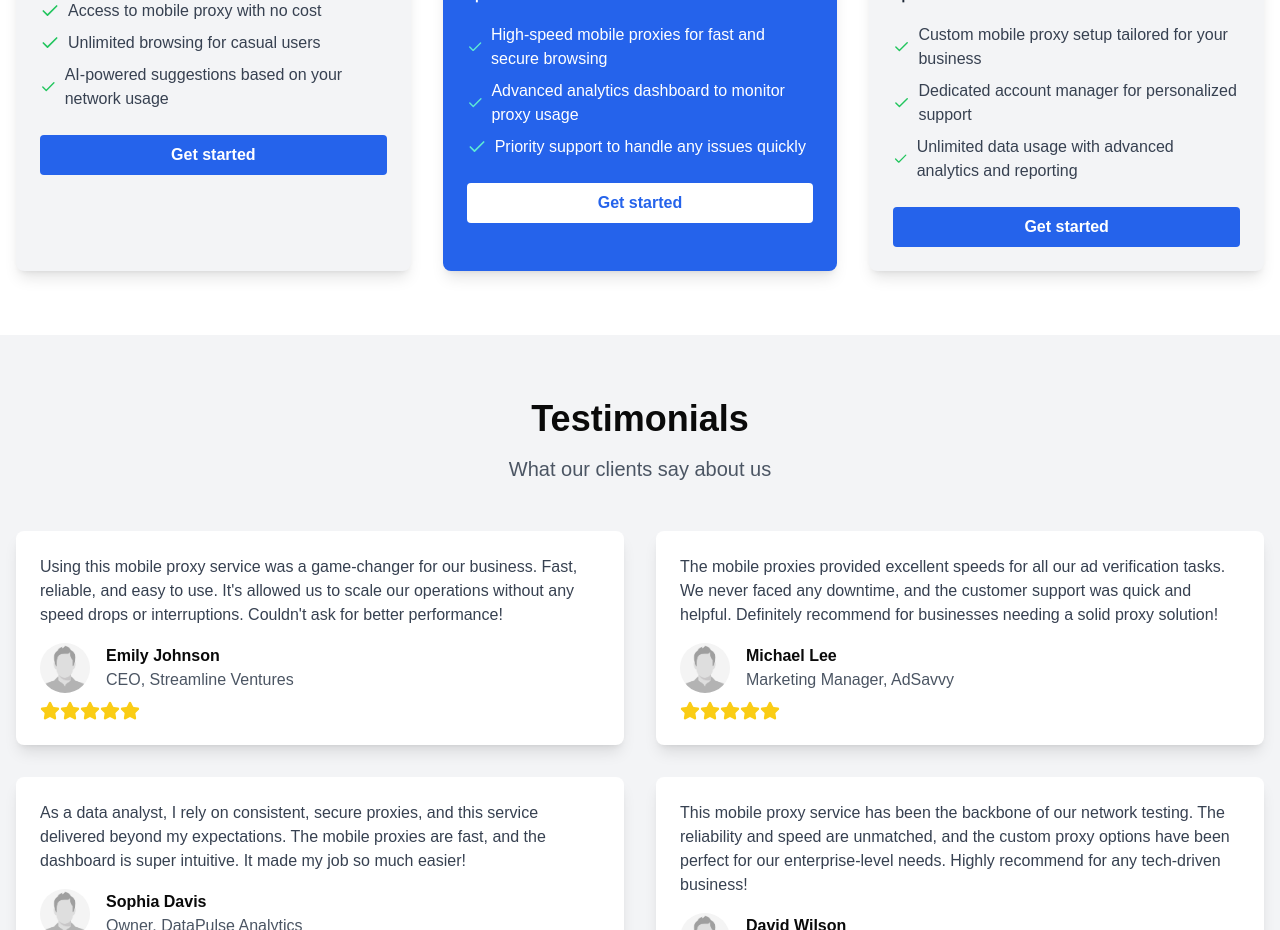
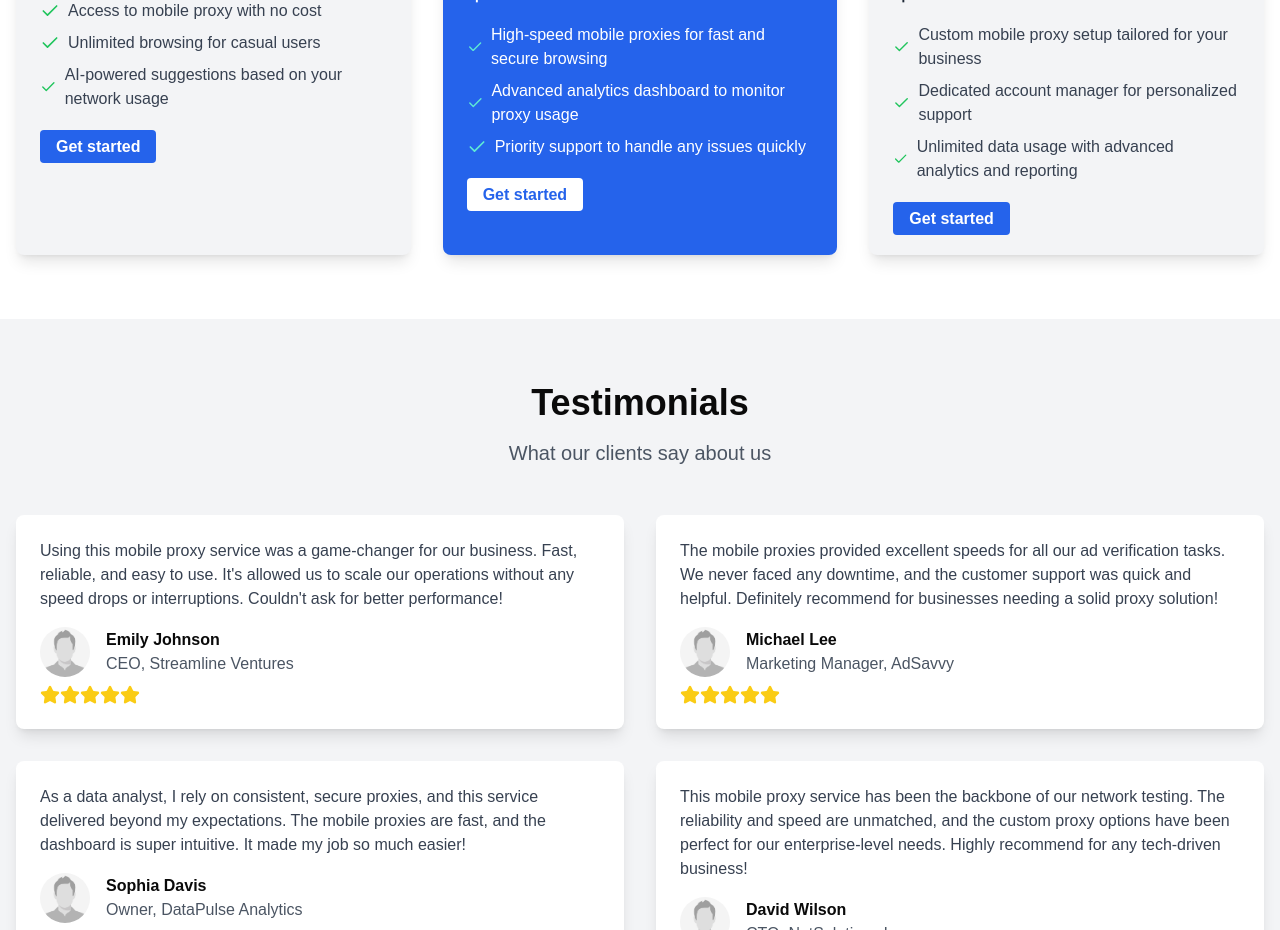
Before and after one commit to mahm0udsaad/proxy, a Next.js app: page / in a window 1280 px wide. Shown: the part 3560-4490 px from the top of the page. Built offline with nearby package versions, Linux system fonts and the light colour scheme; no server answers.

Commit message:
add billing

```diff
--- a/components/component/nav.jsx
+++ b/components/component/nav.jsx
@@ -4,7 +4,6 @@ import { useState, useEffect } from "react";
 import Link from "next/link";
 import { motion, AnimatePresence } from "framer-motion";
 import Image from "next/image";
-import { usePathname } from "next/navigation";
 
 export default function Navbar() {
   const [isMenuOpen, setIsMenuOpen] = useState(false);
--- a/components/landing-page.tsx
+++ b/components/landing-page.tsx
@@ -6,6 +6,8 @@ import { motion, AnimatePresence, useInView } from "framer-motion";
 import { Check, ChevronDown, ChevronUp, Star } from "lucide-react";
 import Features from "@/components/component/features-list";
 import { clientLogos, pricingPlans, testimonials, faqs } from "@/data";
+import Link from "next/link";
+
 export default function LandingPage() {
   const [openFAQ, setOpenFAQ] = useState<number | null>(null);
 
@@ -16,7 +18,6 @@ export default function LandingPage() {
     hidden: { opacity: 0, y: 20 },
     visible: { opacity: 1, y: 0 },
   };
-
   const SectionWrapper = ({ children }: { children: React.ReactNode }) => {
     const ref = React.useRef(null);
     const isInView = useInView(ref, { once: true, amount: 0.1 });
@@ -219,7 +220,8 @@ export default function LandingPage() {
                         </li>
                       ))}
                     </ul>
-                    <button
+                    <Link
+                      href={"/billing"}
                       className={`w-full font-bold py-2 px-4 rounded transition-colors ${
                         plan.name === "Premium"
                           ? "bg-white text-blue-600 hover:bg-gray-100"
@@ -227,7 +229,7 @@ export default function LandingPage() {
                       }`}
                     >
                       Get started
-                    </button>
+                    </Link>
                   </div>
                 </motion.div>
               ))}
```
Also changed, not shown: .eslintrc.json.
